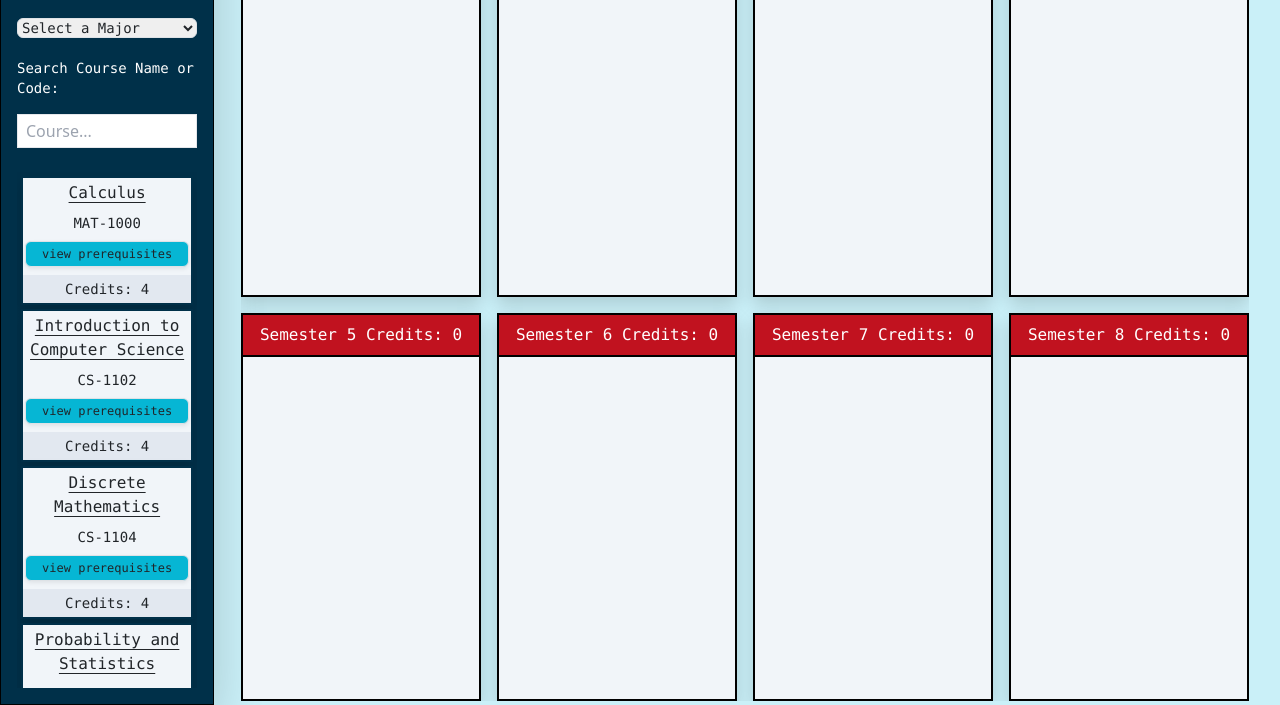
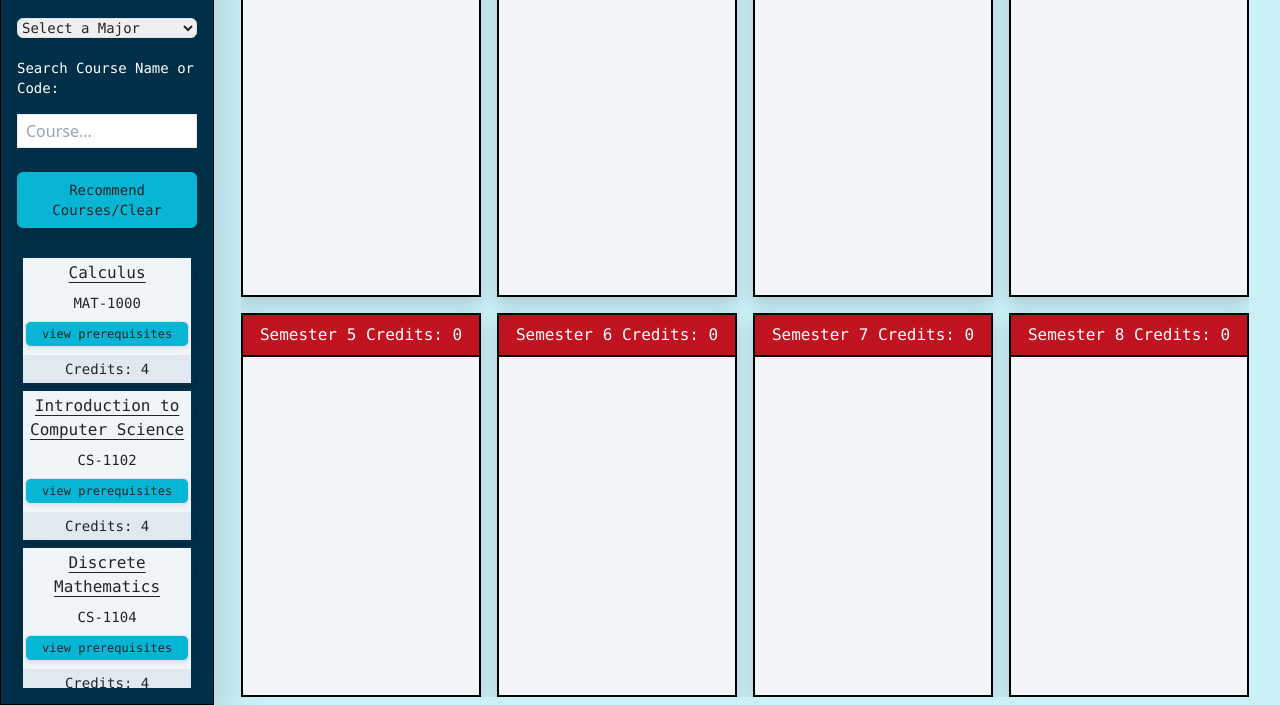
Before and after one commit to ashokatechmin/CourseTrajectory, a plain HTML site: page index.html in a window 1280 px wide. Shown: the part 95-800 px from the top of the page. Drawn offline with nearby package versions, Linux system fonts and the light colour scheme.

Commit message:
add course recommendation

```diff
--- a/index.html
+++ b/index.html
@@ -57,13 +57,16 @@
                             <option value="./courses/psych.json">Psychology</option>
                         </select>
                         <label for="courseQuery" class="font-mono text-white text-sm mt-1">Search Course Name or Code:</label>
-                        <input type="text" class="border-[1px] py-1 px-2 w-full mt-3 mb-4" onkeyup="updateCourses()" id="courseQuery" placeholder="Course..."/>
+                        <input type="text" class="border-[1px] py-1 px-2 w-full mt-3 mb-3" onkeyup="updateCourses()" id="courseQuery" placeholder="Course..."/>
+                        <button onclick="rec_courses()" class="font-mono text-sm mt-2 mb-4 px-1 py-2 bg-cyan-500 rounded-md shadow hover:bg-cyan-600">
+                            Recommend Courses/Clear
+                          </button>
                     </div>
                     <div id="courseContainer" class="overflow-y-scroll" ondrop="drop(event)"
                         ondragover="allowDrop(event)" droppable="true">
                     </div>
                 </div>
-                <div id="semContainer" class="grid grid-cols-4 gap-3 w-4/5 mt-1 mb-1 mx-auto overflow-hidden h-[99vh]">
+                <div id="semContainer" class="grid grid-cols-4 gap-3 w-4/5 mt-2 mb-1 mx-auto overflow-hidden h-[98vh]">
                 </div>
             </div>
         </div>
--- a/static/index.js
+++ b/static/index.js
@@ -3,8 +3,8 @@ let chosenCourses = {};
 let tempChosenCourses = {};
 let ogPath = 'default';
 
-const getCourseData = async (path) => {
-  if (path===ogPath && mainCourseData) {
+const getCourseData = async (path,exec) => {
+  if (path===ogPath && mainCourseData && !exec) {
     ogPath = path;
     return mainCourseData;
   }else{
@@ -18,6 +18,8 @@ const getCourseData = async (path) => {
       innerDiv2.setAttribute('credits','0');
       if (innerDiv2) {
         while (innerDiv2.firstChild) {
+          console.log('child:');
+          console.log(innerDiv2.firstChild);
           innerDiv2.removeChild(innerDiv2.firstChild);
         }
       }
@@ -34,10 +36,10 @@ const getCourseData = async (path) => {
   }
 };
 
-const getCourses = async ({ query,major }) => {
+const getCourses = async ({ query,major,exec }) => {
   console.log(major);
   const courses = [];
-  const coursesData = await getCourseData(major);
+  const coursesData = await getCourseData(major,exec);
   const keys = ['name', 'code'];
 
   for (const course of coursesData) {
@@ -198,10 +200,10 @@ function drop(ev) {
   }
 }
 
-async function updateCourses() {
+async function updateCourses(exec=0) {
   const major = document.querySelector('#major').value;
   const query = document.querySelector('#courseQuery').value;
-  const courses = await getCourses({ query,major });
+  const courses = await getCourses({ query,major,exec });
 
   const container = document.querySelector('#courseContainer');
   container.innerHTML = '';
@@ -248,7 +250,7 @@ async function updateCourses() {
     if (course.pre_reqs.length !=0) {
       collapsibleContent.textContent = course.pre_reqs; // Assign prerequisites content here
     }else{
-      collapsibleContent.textContent = 'none';
+      collapsibleContent.textContent = 'NA';
     }
 
     collapsibleHeader.addEventListener('click', () => {
@@ -311,3 +313,37 @@ window.onload = () => {
   // updateCourses('maj-change');
   updateCourses();
 };
+
+function rec_courses(){
+  const courseContainer = document.querySelector('#courseContainer');
+  if(Object.values(chosenCourses).slice(1, 9).every(arr => arr.length === 0)){
+    // add courses to semesters
+    for (let i = courseContainer.children.length - 1; i >= 0; i--) {
+      const courseDiv = courseContainer.children[i];
+      console.log('div');
+      console.log('course: '+courseDiv.getAttribute('id'));
+      const course = mainCourseData.find((course) => course.name === courseDiv.getAttribute('id'));
+      const semester = parseInt(course.sem_no);
+      if (semester) {
+          console.log(semester);
+          console.log('course: ' + chosenCourses[parseInt(course.sem_no)]);
+          const semesterDiv = document.querySelector(`#sem${course.sem_no}`);
+          const semesertDivCredit = document.querySelector(`#Semester-${course.sem_no}`);
+          chosenCourses[parseInt(course.sem_no)].push(course.name);
+          semesterDiv.insertBefore(courseDiv, semesterDiv.firstChild);
+          if (semesertDivCredit) {
+            semesertDivCredit.textContent = `Semester ${course.sem_no}\n Credits: ${parseInt(semesterDiv.getAttribute('credits')) + parseInt(course.credits)}`;
+          }
+          semesterDiv.setAttribute('credits',parseInt(semesterDiv.getAttribute('credits')) + parseInt(course.credits));
+
+        // Verify if courseDiv is still a child of courseContainer
+        if (courseDiv.parentNode === courseContainer) {
+            courseContainer.removeChild(courseDiv);
+        }
+      }
+    }
+  }else{
+    // clear
+    updateCourses(1);
+  }
+};
```
